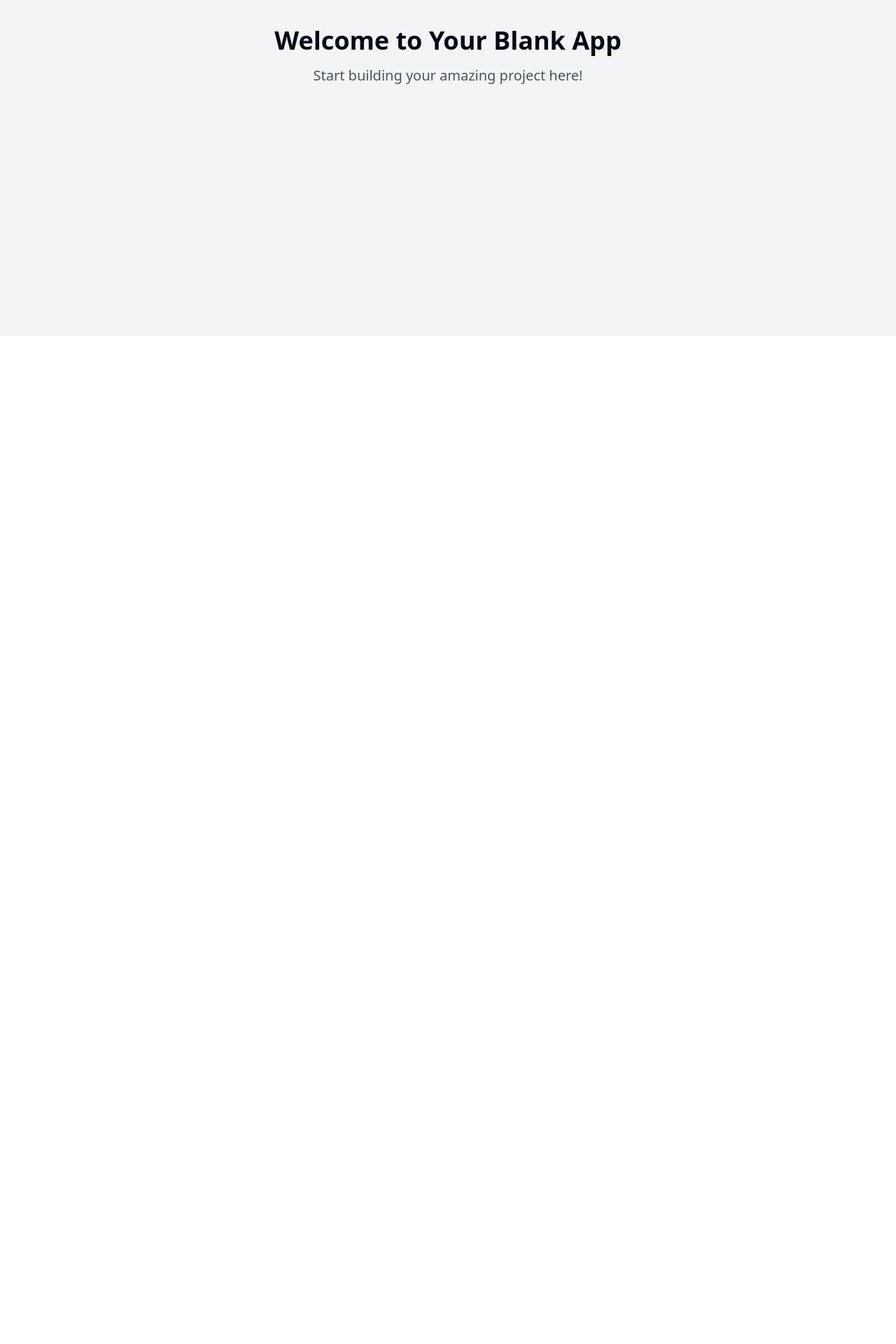
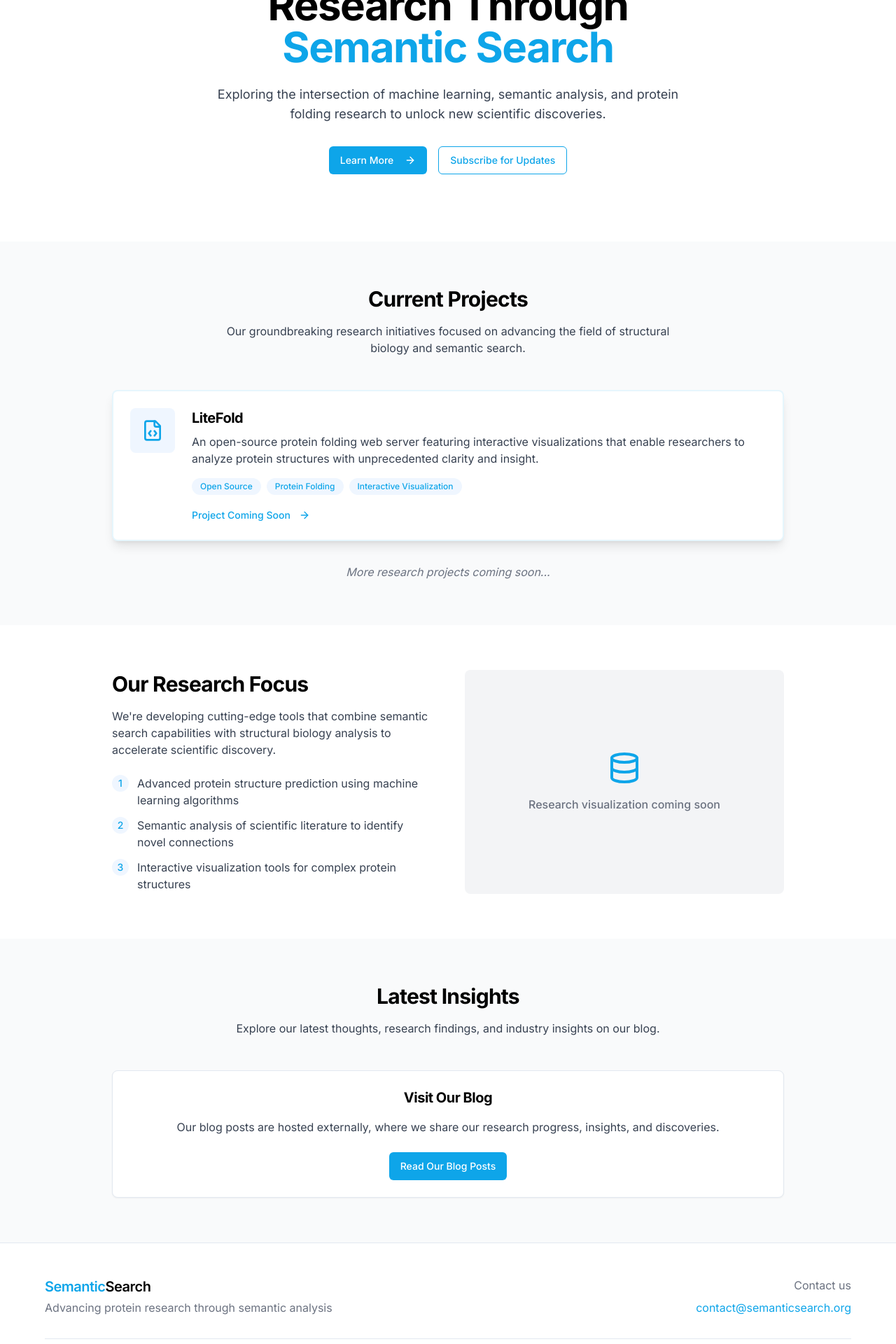
Before and after one commit to LiteFold/website, a React (Vite) app: page / in a window 1280 px wide. Shown: the part 320-2240 px from the top of the page at 70% size. Before the commit the page ends 800 px from the top, so only its background shows below. Built offline with nearby package versions, Linux system fonts and the light colour scheme.

Commit message:
Implement basic website structure
Create a simple "coming soon" website for SemanticSearch, featuring information about LiteFold and a link to the blog.

```diff
--- a/src/index.css
+++ b/src/index.css
@@ -1,3 +1,6 @@
+
+@import url('https://fonts.googleapis.com/css2?family=Inter:wght@100..900&display=swap');
+
 @tailwind base;
 @tailwind components;
 @tailwind utilities;
@@ -13,7 +16,7 @@
     --popover: 0 0% 100%;
     --popover-foreground: 222.2 84% 4.9%;
 
-    --primary: 222.2 47.4% 11.2%;
+    --primary: 199 95% 46%;
     --primary-foreground: 210 40% 98%;
 
     --secondary: 210 40% 96.1%;
@@ -97,5 +100,10 @@
 
   body {
     @apply bg-background text-foreground;
+    font-feature-settings: "rlig" 1, "calt" 1;
+  }
+
+  h1, h2, h3, h4, h5, h6 {
+    @apply tracking-tight font-semibold;
   }
 }
--- a/src/pages/Index.tsx
+++ b/src/pages/Index.tsx
@@ -1,12 +1,177 @@
-// Update this page (the content is just a fallback if you fail to update the page)
+
+import { Button } from "@/components/ui/button";
+import { Card } from "@/components/ui/card";
+import { ArrowRight, Database, FileCode } from "lucide-react";
+import { Separator } from "@/components/ui/separator";
 
 const Index = () => {
   return (
-    <div className="min-h-screen flex items-center justify-center bg-gray-100">
-      <div className="text-center">
-        <h1 className="text-4xl font-bold mb-4">Welcome to Your Blank App</h1>
-        <p className="text-xl text-gray-600">Start building your amazing project here!</p>
-      </div>
+    <div className="min-h-screen bg-white">
+      {/* Header */}
+      <header className="py-6 px-4 sm:px-6 lg:px-8 border-b">
+        <div className="container mx-auto flex justify-between items-center">
+          <h1 className="text-2xl font-semibold text-black tracking-tight">
+            <span className="text-[#0EA5E9]">Semantic</span>Search
+          </h1>
+          <nav className="hidden sm:flex space-x-8">
+            <a href="#research" className="text-black hover:text-[#0EA5E9] transition-colors font-medium">Research</a>
+            <a href="#projects" className="text-black hover:text-[#0EA5E9] transition-colors font-medium">Projects</a>
+            <a href="#blog" className="text-black hover:text-[#0EA5E9] transition-colors font-medium">Blog</a>
+          </nav>
+        </div>
+      </header>
+
+      {/* Hero Section */}
+      <section className="py-16 sm:py-24 px-4 sm:px-6 lg:px-8">
+        <div className="container mx-auto text-center max-w-3xl">
+          <div className="inline-block bg-blue-50 text-[#0EA5E9] px-4 py-2 rounded-full text-sm font-medium mb-6">
+            Coming Soon
+          </div>
+          <h1 className="text-4xl sm:text-5xl md:text-6xl font-bold text-black mb-6 leading-tight">
+            Advancing Protein Research Through <span className="text-[#0EA5E9]">Semantic Search</span>
+          </h1>
+          <p className="text-lg text-gray-700 mb-8 max-w-2xl mx-auto">
+            Exploring the intersection of machine learning, semantic analysis, and protein folding research to unlock new scientific discoveries.
+          </p>
+          <div className="flex flex-col sm:flex-row justify-center gap-4">
+            <Button className="bg-[#0EA5E9] hover:bg-[#33C3F0] text-white">
+              Learn More <ArrowRight className="ml-2 h-4 w-4" />
+            </Button>
+            <Button variant="outline" className="border-[#0EA5E9] text-[#0EA5E9]">
+              Subscribe for Updates
+            </Button>
+          </div>
+        </div>
+      </section>
+
+      {/* Projects Section */}
+      <section id="projects" className="py-16 px-4 sm:px-6 lg:px-8 bg-gray-50">
+        <div className="container mx-auto max-w-5xl">
+          <div className="text-center mb-12">
+            <h2 className="text-3xl font-bold text-black mb-4">Current Projects</h2>
+            <p className="text-gray-700 max-w-2xl mx-auto">
+              Our groundbreaking research initiatives focused on advancing the field of structural biology and semantic search.
+            </p>
+          </div>
+
+          <Card className="p-6 border-2 border-[#0EA5E9]/10 shadow-lg">
+            <div className="flex flex-col md:flex-row gap-6">
+              <div className="flex-shrink-0 flex items-center justify-center h-16 w-16 rounded-lg bg-blue-50 text-[#0EA5E9]">
+                <FileCode size={32} />
+              </div>
+              <div className="flex-1">
+                <h3 className="text-xl font-bold text-black mb-2">LiteFold</h3>
+                <p className="text-gray-700 mb-4">
+                  An open-source protein folding web server featuring interactive visualizations that enable researchers to analyze protein structures with unprecedented clarity and insight.
+                </p>
+                <div className="flex flex-wrap gap-2 mb-4">
+                  <span className="bg-blue-50 text-[#0EA5E9] px-3 py-1 rounded-full text-xs font-medium">Open Source</span>
+                  <span className="bg-blue-50 text-[#0EA5E9] px-3 py-1 rounded-full text-xs font-medium">Protein Folding</span>
+                  <span className="bg-blue-50 text-[#0EA5E9] px-3 py-1 rounded-full text-xs font-medium">Interactive Visualization</span>
+                </div>
+                <Button variant="link" className="text-[#0EA5E9] p-0 h-auto font-medium">
+                  Project Coming Soon <ArrowRight className="ml-1 h-4 w-4" />
+                </Button>
+              </div>
+            </div>
+          </Card>
+
+          <div className="mt-8 text-center">
+            <p className="text-gray-500 italic">More research projects coming soon...</p>
+          </div>
+        </div>
+      </section>
+
+      {/* Research Focus */}
+      <section id="research" className="py-16 px-4 sm:px-6 lg:px-8">
+        <div className="container mx-auto max-w-5xl">
+          <div className="grid md:grid-cols-2 gap-12 items-center">
+            <div>
+              <h2 className="text-3xl font-bold text-black mb-4">Our Research Focus</h2>
+              <p className="text-gray-700 mb-6">
+                We're developing cutting-edge tools that combine semantic search capabilities with structural biology analysis to accelerate scientific discovery.
+              </p>
+              <ul className="space-y-3">
+                <li className="flex items-start">
+                  <div className="flex-shrink-0 h-6 w-6 rounded-full bg-blue-50 flex items-center justify-center text-[#0EA5E9] mr-3">
+                    <span className="text-sm font-medium">1</span>
+                  </div>
+                  <p className="text-gray-700">Advanced protein structure prediction using machine learning algorithms</p>
+                </li>
+                <li className="flex items-start">
+                  <div className="flex-shrink-0 h-6 w-6 rounded-full bg-blue-50 flex items-center justify-center text-[#0EA5E9] mr-3">
+                    <span className="text-sm font-medium">2</span>
+                  </div>
+                  <p className="text-gray-700">Semantic analysis of scientific literature to identify novel connections</p>
+                </li>
+                <li className="flex items-start">
+                  <div className="flex-shrink-0 h-6 w-6 rounded-full bg-blue-50 flex items-center justify-center text-[#0EA5E9] mr-3">
+                    <span className="text-sm font-medium">3</span>
+                  </div>
+                  <p className="text-gray-700">Interactive visualization tools for complex protein structures</p>
+                </li>
+              </ul>
+            </div>
+            <div className="bg-gray-100 h-64 md:h-80 rounded-lg flex items-center justify-center">
+              <div className="text-center px-6">
+                <Database className="h-12 w-12 text-[#0EA5E9] mx-auto mb-4" />
+                <p className="text-gray-500 font-medium">
+                  Research visualization coming soon
+                </p>
+              </div>
+            </div>
+          </div>
+        </div>
+      </section>
+
+      {/* Blog Section */}
+      <section id="blog" className="py-16 px-4 sm:px-6 lg:px-8 bg-gray-50">
+        <div className="container mx-auto max-w-5xl">
+          <div className="text-center mb-12">
+            <h2 className="text-3xl font-bold text-black mb-4">Latest Insights</h2>
+            <p className="text-gray-700 max-w-2xl mx-auto">
+              Explore our latest thoughts, research findings, and industry insights on our blog.
+            </p>
+          </div>
+
+          <Card className="p-6 flex flex-col items-center text-center">
+            <h3 className="text-xl font-bold text-black mb-4">Visit Our Blog</h3>
+            <p className="text-gray-700 mb-6">
+              Our blog posts are hosted externally, where we share our research progress, insights, and discoveries.
+            </p>
+            <Button
+              className="bg-[#0EA5E9] hover:bg-[#33C3F0] text-white"
+              onClick={() => window.open("https://anindya.bearblog.dev/blogs", "_blank")}
+            >
+              Read Our Blog Posts
+            </Button>
+          </Card>
+        </div>
+      </section>
+
+      {/* Footer */}
+      <footer className="py-12 px-4 sm:px-6 lg:px-8 border-t">
+        <div className="container mx-auto">
+          <div className="flex flex-col md:flex-row justify-between items-center">
+            <div className="mb-6 md:mb-0">
+              <h2 className="text-xl font-semibold text-black">
+                <span className="text-[#0EA5E9]">Semantic</span>Search
+              </h2>
+              <p className="text-gray-500 mt-1">Advancing protein research through semantic analysis</p>
+            </div>
+            <div className="flex flex-col items-center md:items-end">
+              <p className="text-gray-500 mb-2">Contact us</p>
+              <a href="mailto:contact@semanticsearch.org" className="text-[#0EA5E9] hover:underline">
+                contact@semanticsearch.org
+              </a>
+            </div>
+          </div>
+          <Separator className="my-8" />
+          <div className="text-center text-gray-500 text-sm">
+            © {new Date().getFullYear()} SemanticSearch. All rights reserved.
+          </div>
+        </div>
+      </footer>
     </div>
   );
 };
--- a/tailwind.config.ts
+++ b/tailwind.config.ts
@@ -1,3 +1,4 @@
+
 import type { Config } from "tailwindcss";
 
 export default {
@@ -18,6 +19,13 @@ export default {
 			}
 		},
 		extend: {
+			fontFamily: {
+				sans: [
+					'Inter',
+					'system-ui',
+					'sans-serif'
+				],
+			},
 			colors: {
 				border: 'hsl(var(--border))',
 				input: 'hsl(var(--input))',
```
